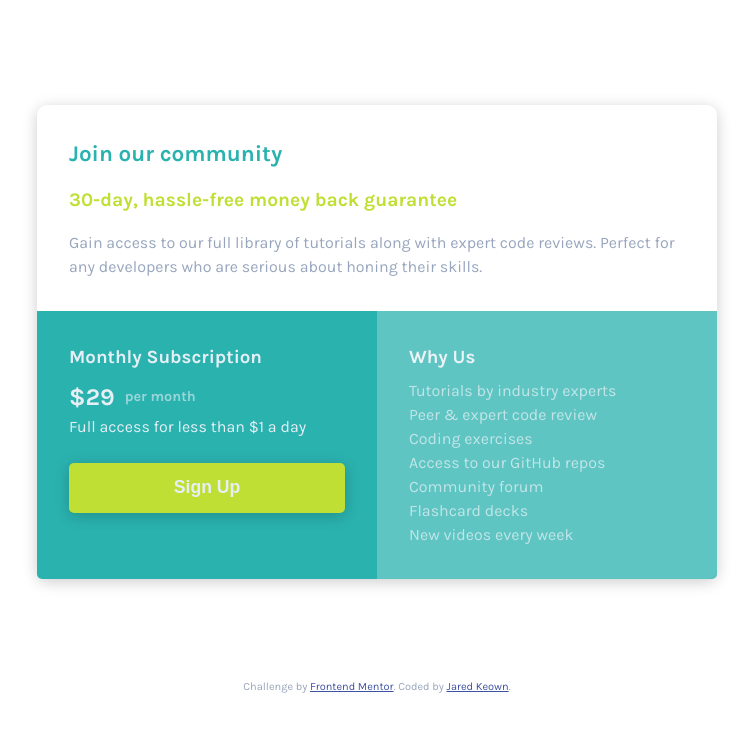
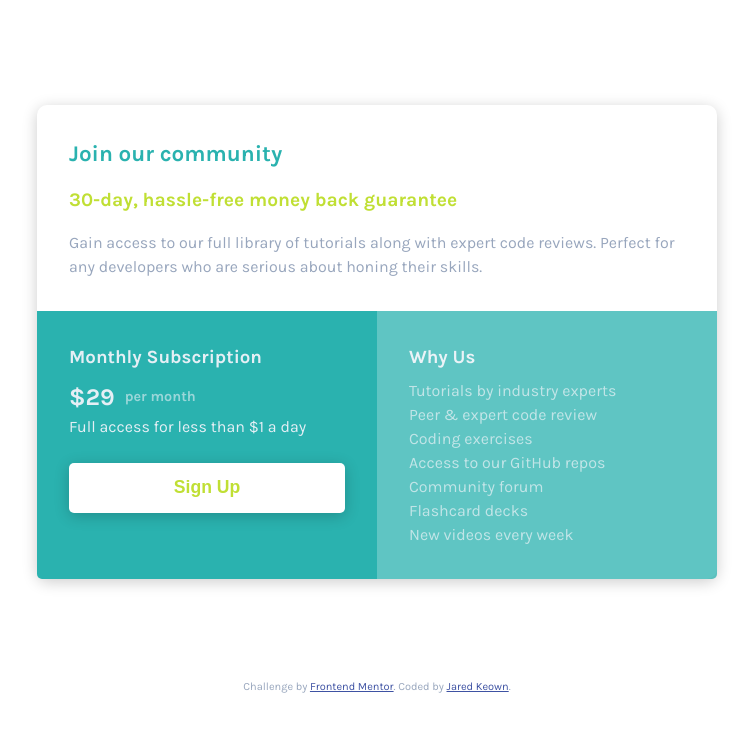
Before and after one commit to jkeown/fem_single_price_grid_component, a plain HTML site: page index.html in a window 1280 px wide. In both pictures the pointer is over the button "Sign Up". Shown: the whole page, without its empty margins (263-1016 px from the left). Drawn offline with Linux system fonts and the light colour scheme.

Commit message:
button hover state

```diff
--- a/style.css
+++ b/style.css
@@ -80,6 +80,10 @@ button{
   box-shadow: var(--box-shadow);
   margin-top: 1.5rem;
 }
+button:hover{
+  background: white;
+  color: var(--bright-yellow);
+}
 .about{
   background: var(--cyan);
   opacity: 0.75;
```
Also changed, not shown: 1 other file.
